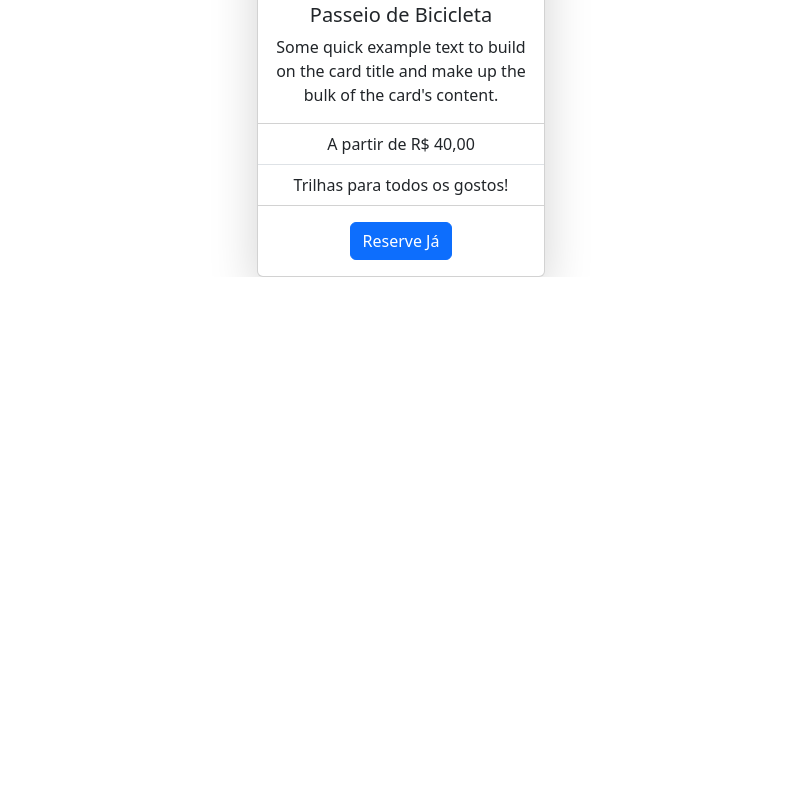
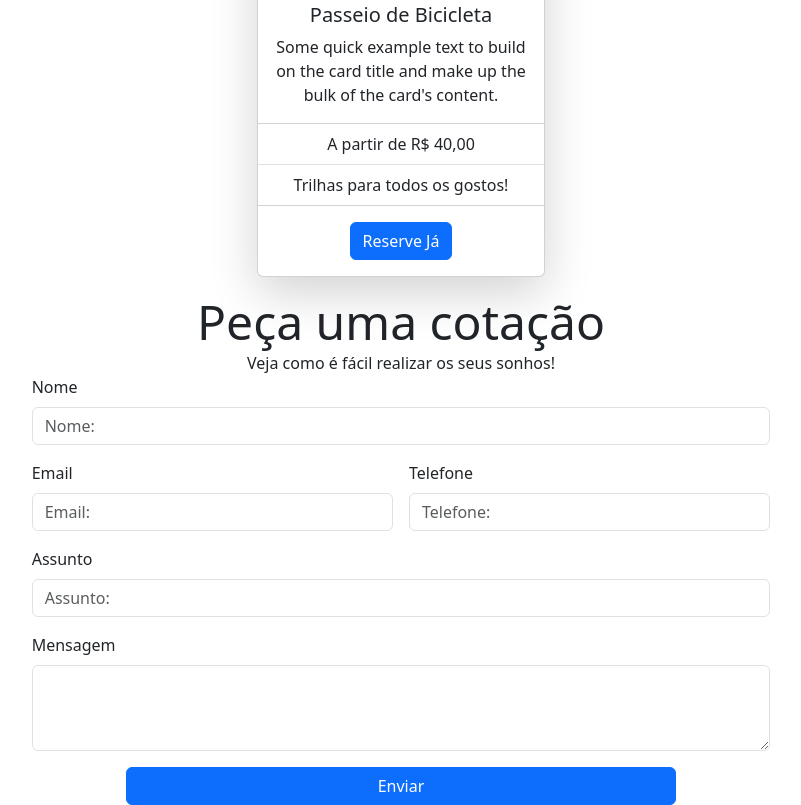
Before and after one commit to MichaelDouglasLima/bootcamp-devjr-modulo4-projeto-travel-agency, a plain HTML site: page index.html in a window 1280 px wide. Shown: the part 2850-3655 px from the top of the page, without its empty margins (239-1040 px from the left). Before the commit the page ends 3127 px from the top, so only its background shows below. Drawn offline with nearby package versions, Linux system fonts and the light colour scheme.

Commit message:
closes #10 - form contato

```diff
--- a/index.html
+++ b/index.html
@@ -346,6 +346,48 @@
       </div>
     </div>
 
+    <!-- Title and SubTitle Formulario-->
+    <div class="row mt-3">
+      <div class="col">
+        <div class="display-5">
+          Peça uma cotação
+        </div>
+          Veja como é fácil realizar os seus sonhos!
+      </div>
+    </div>
+
+    <form class="row g-3 text-start" >
+      <div class="col-8 offset-2">
+        <label for="inputNome" class="form-label">Nome</label>
+        <input type="text" class="form-control" id="inputNome" placeholder="Nome:">
+      </div>
+
+      <div class="col-8 offset-2 col-lg-4">
+        <label for="inputEmail" class="form-label">Email</label>
+        <input type="email" class="form-control" id="inputEmail" placeholder="Email:">
+      </div>
+
+      <div class="col-8 offset-2 col-lg-4 offset-lg-0">
+        <label for="inputTelefone" class="form-label">Telefone</label>
+        <input type="text" class="form-control" id="inputTelefone" placeholder="Telefone:">
+      </div>
+
+      <div class="col-8 offset-2">
+        <label for="inputAssunto" class="form-label">Assunto</label>
+        <input type="text" class="form-control" id="inputAssunto" placeholder="Assunto:">
+      </div>
+
+      <div class="col-8 offset-2">
+        <label for="inputMensagem" class="form-label">Mensagem</label>
+        <textarea class="form-control" id="inputMensagem" rows="3"></textarea>
+      </div>
+
+      <div class="d-grid col-6 mx-auto">
+        <button class="btn btn-primary" type="button">Enviar</button>
+      </div>
+
+    </form>
+
   </div>
 
   <script src="https://cdn.jsdelivr.net/npm/bootstrap@5.3.1/dist/js/bootstrap.bundle.min.js"
```
